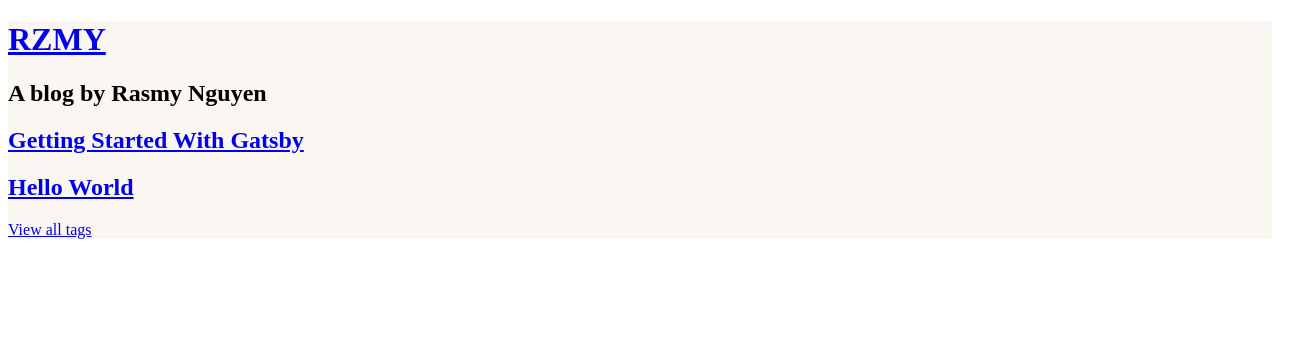
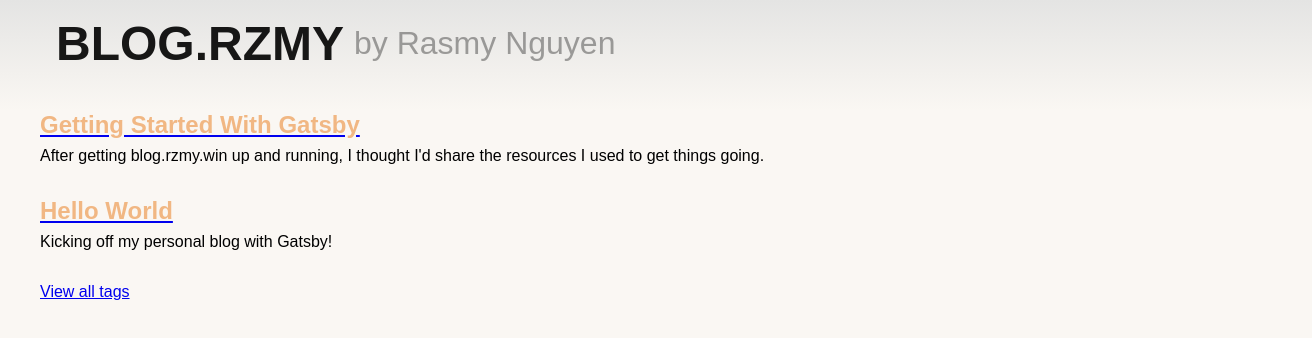
Before and after one commit to chickenn00dle/gatsby-blog, a Gatsby site: page / in a window 1280 px wide. Shown: the whole page, 1312 px wide, since content can reach past the window. Built offline with nearby package versions, Linux system fonts and the light colour scheme; Gatsby itself is replaced by a stand-in of ours.

Commit message:
Font and background styling updates.

```diff
--- /dev/null
+++ b/gatsby-browser.js
@@ -0,0 +1 @@
+import './src/styles/global.css'
--- a/gatsby-config.js
+++ b/gatsby-config.js
@@ -6,8 +6,8 @@
 
 module.exports = {
     siteMetadata: {
-        title: 'RZMY',
-        description: 'A blog by Rasmy Nguyen',
+        title: 'BLOG.RZMY',
+        description: 'by Rasmy Nguyen',
     },
     plugins: [
         `gatsby-plugin-styled-components`,
--- a/src/components/Navbar.js
+++ b/src/components/Navbar.js
@@ -1,17 +1,60 @@
 import React from "react"
 import { StaticQuery, Link } from 'gatsby'
+import styled from 'styled-components'
+
+const Container = styled.div`
+    width: 100%;
+    padding: 0 1rem;
+    background: linear-gradient( to bottom, #e4e4e3, #FAF7F3);
+`
+
+const Inner = styled.div`
+    max-width: 1200px;
+    margin: auto;
+    padding: 1rem 0;
+    display: flex;
+    align-items: center;
+`
+
+const SiteTitle = styled.h1`
+    margin-top: 0;
+    margin-right: 10px;
+    text-decoration: none;
+    font-weight: 900;
+    font-size: 3rem;
+    color: #000;
+    opacity: .9;
+    cursor: pointer;
+`
+
+const SiteDescription = styled.p`
+    margin-top: -.5rem;
+    font-weight: 500;
+    font-size: 2rem;
+    color: #000;
+    opacity: .35;
+
+    @media ( max-width: 700px ) {
+        display: none;
+    }
+`
 
 const SiteMeta = ( { data } ) => {
     const title = data.site.siteMetadata.title
     const description = data.site.siteMetadata.description
 
     return (
-        <div>
-            <Link to='/'>
-                <h1>{ title }</h1>
+        <Container>
+            <Inner>
+            <Link
+                to='/'
+                style={{ textDecoration: 'none' }}
+            >
+                <SiteTitle>{ title }</SiteTitle>
             </Link>
-            <h2>{ description }</h2>
-        </div>
+            <SiteDescription>{ description }</SiteDescription>
+            </Inner>
+        </Container>
     )
 }
 
--- /dev/null
+++ b/src/components/Title.js
@@ -0,0 +1,20 @@
+import React from 'react'
+import { Link } from 'gatsby'
+import styled from 'styled-components'
+
+const StyledTitle = styled.h2`
+    font-weight: 700;
+    color: #F1B783;
+`
+
+const Title = ({ title, to }) => {
+    return (
+        <Link to={ to }>
+            <StyledTitle>
+                { title }
+            </StyledTitle>
+        </Link>
+    )
+}
+
+export default Title
--- a/src/pages/index.js
+++ b/src/pages/index.js
@@ -2,36 +2,62 @@ import React from "react"
 import { graphql, Link } from 'gatsby'
 import styled from 'styled-components'
 import Navbar from '../components/Navbar'
+import Title from '../components/Title'
 
 const Container = styled.div`
-    margin: 0;
-    padding: 0;
-    background-color: #FAF7F3;
+    width: 100%;
+`
+
+const Main = styled.div`
+    max-width: 1200px;
+    margin: auto;
+    padding: 0 1rem;
+    display: flex;
+    flex-direction: column;
+`
+
+const Article = styled.div`
+    width: 65%;
+
+    @media ( max-width: 700px ) {
+        width: 100%;
+    }
+`
+
+const Section = styled.div`
+    margin-bottom: 2rem;
 `
 
 const Layout = ( { data } ) => {
     const { edges } = data.allMarkdownRemark
     return (
         <Container>
-            <div>
-                <Navbar />
-                <div>
-                    { edges.map( edge => {
+            <Navbar />
+            <Main>
+                <Article>
+                    { edges.map(( edge, index ) => {
                         const { frontmatter } = edge.node
+                        console.log( frontmatter )
                         return (
-                            <div key = { frontmatter.title }>
-                                <Link to = { frontmatter.path } >
-                                    <h2>{ frontmatter.title }</h2>
-                                </Link>
-                            </div>
+                            <Section key={ `${ index }-${ frontmatter.title }` }>
+                                <Title
+                                    title={ frontmatter.title }
+                                    to={ frontmatter.path }
+                                />
+                                <div>
+                                    <p>
+                                        { frontmatter.excerpt }
+                                    </p>
+                                </div>
+                            </Section>
                         )
 
                     })}
                     <Link to='/tags/'>
                         View all tags
                     </Link>
-                </div>
-            </div>
+                </Article>
+            </Main>
         </Container>
     )
 }
--- /dev/null
+++ b/src/styles/global.css
@@ -0,0 +1,16 @@
+body {
+    @import url('https://fonts.googleapis.com/css?family=Poppins:200,300,400,400i,900&display=swap');
+    margin: 0;
+    padding: 0;
+    background-color: #FAF7F3;
+}
+
+h1, h2, h3, h4, h5, h6, p, a, ul, ol, li, dl, dt, dd, blockquote {
+    font-family: 'Poppins', sans-serif;
+    margin-bottom: 1rem;
+    margin-top: 0;
+}
+
+h1, h2, h3, h4, h5, h6 {
+    margin-bottom: .5rem;
+}
```
Also changed, not shown: src/templates/allTagsIndex.js (+18 -2 lines), src/templates/blogPost.js (+18 -10 lines), src/templates/singleTagIndex.js (+19 -2 lines).
